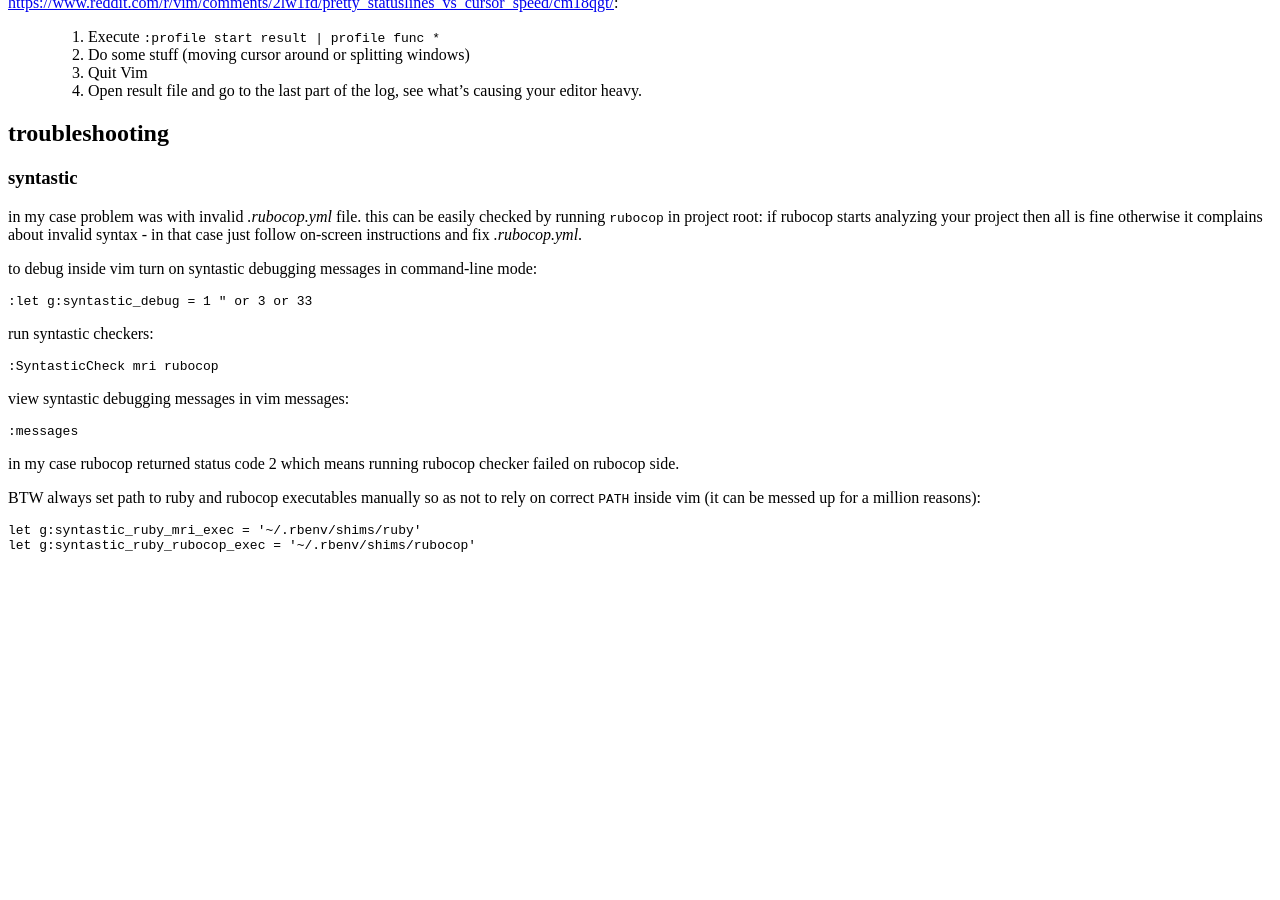
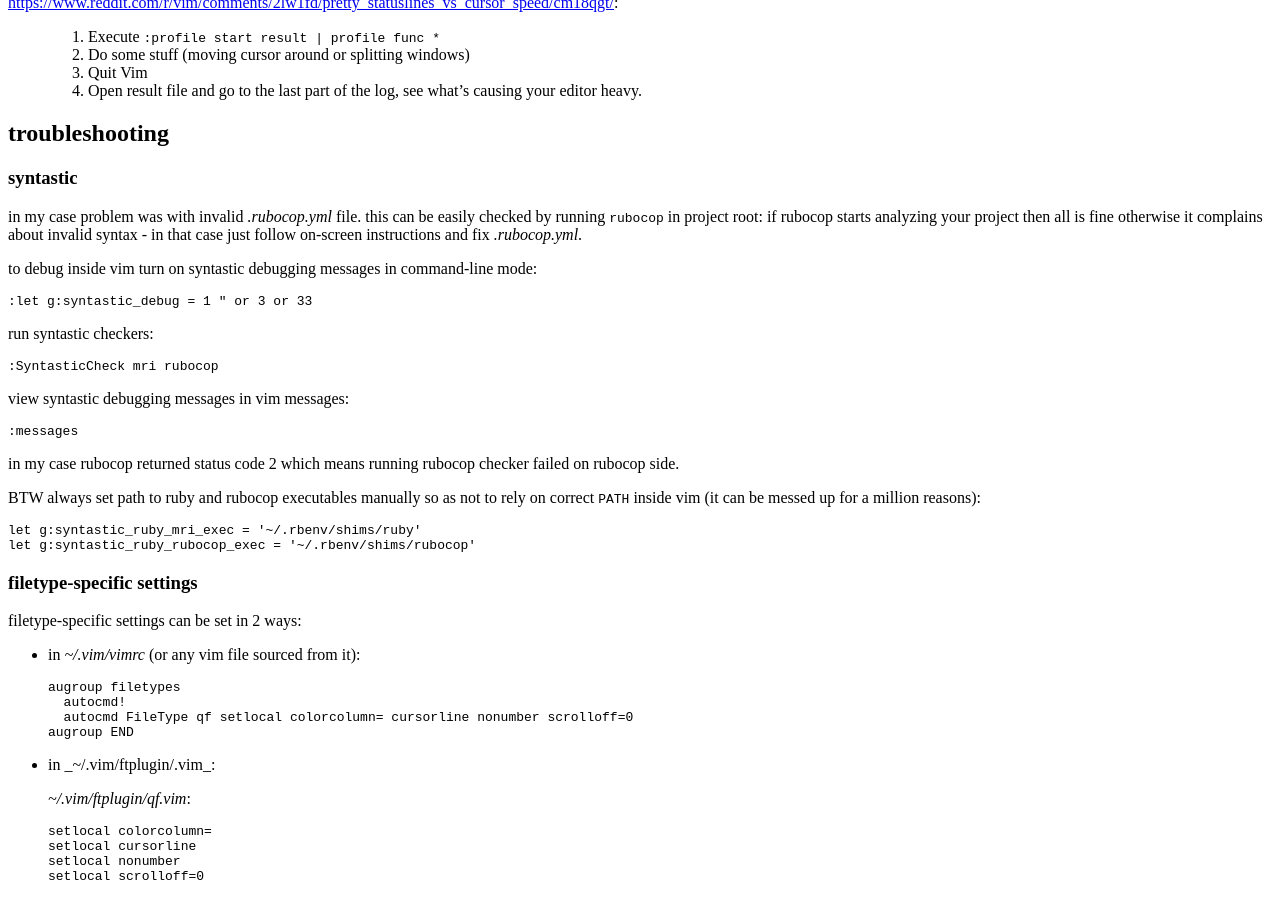
Before and after one commit to tap349/tap349.github.io, a Jekyll site: the page built from _posts/2016-12-11-vim-notes.md, in a window 1280 px wide and 900 px high, scrolled down 1490 px. Built offline with Jekyll 4.4.1, drawn with Linux system fonts in a browser that asks for light colours; before the commit the page ends 2056 px from its top, so only the background shows below that.

Commit message:
update 2017-04-10_00:46:30

````diff
--- a/_posts/2016-12-11-vim-notes.md
+++ b/_posts/2016-12-11-vim-notes.md
@@ -132,3 +132,26 @@ rely on correct `PATH` inside vim (it can be messed up for a million reasons):
 let g:syntastic_ruby_mri_exec = '~/.rbenv/shims/ruby'
 let g:syntastic_ruby_rubocop_exec = '~/.rbenv/shims/rubocop'
 ```
+
+### filetype-specific settings
+
+filetype-specific settings can be set in 2 ways:
+
+- in _~/.vim/vimrc_ (or any vim file sourced from it):
+
+  ```vim
+  augroup filetypes
+    autocmd!
+    autocmd FileType qf setlocal colorcolumn= cursorline nonumber scrolloff=0
+  augroup END
+  ```
+
+- in _~/.vim/ftplugin/<filetype>.vim_:
+
+  _~/.vim/ftplugin/qf.vim_:
+  ```vim
+  setlocal colorcolumn=
+  setlocal cursorline
+  setlocal nonumber
+  setlocal scrolloff=0
+  ```
````
